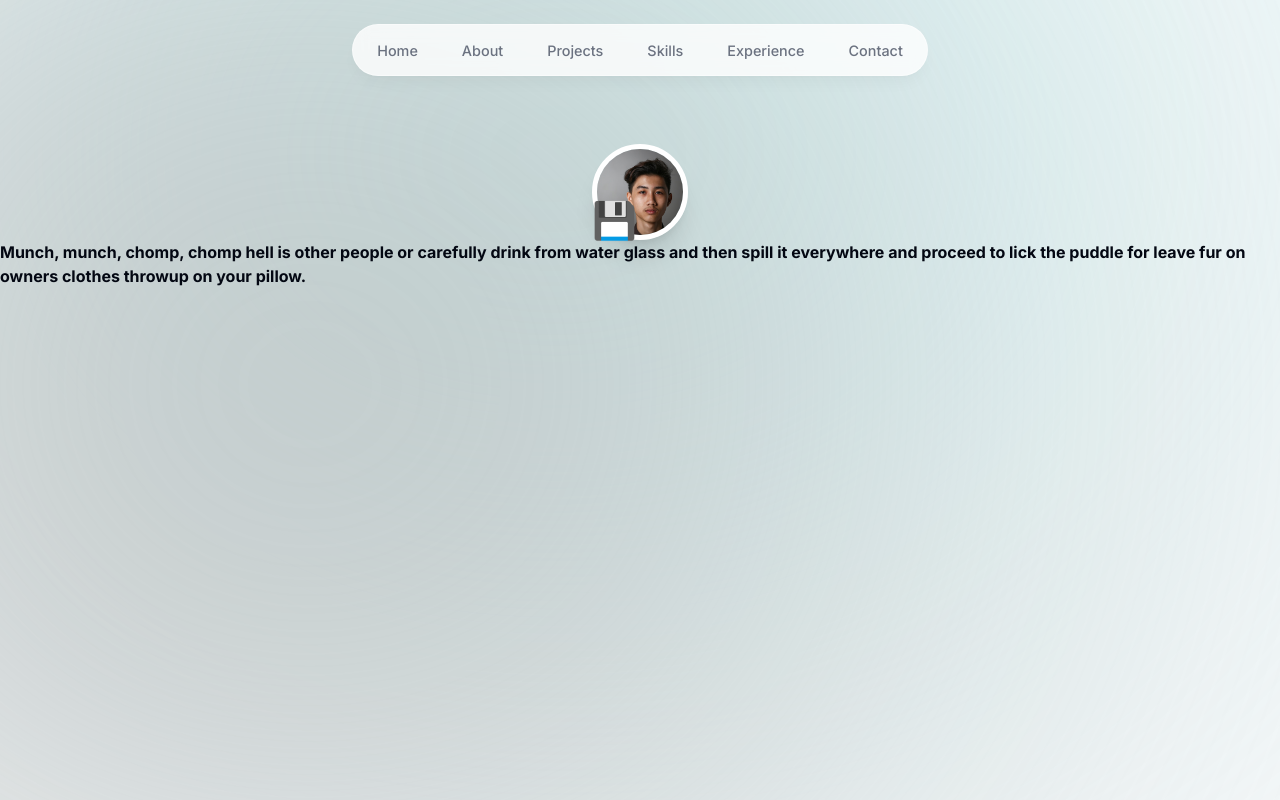
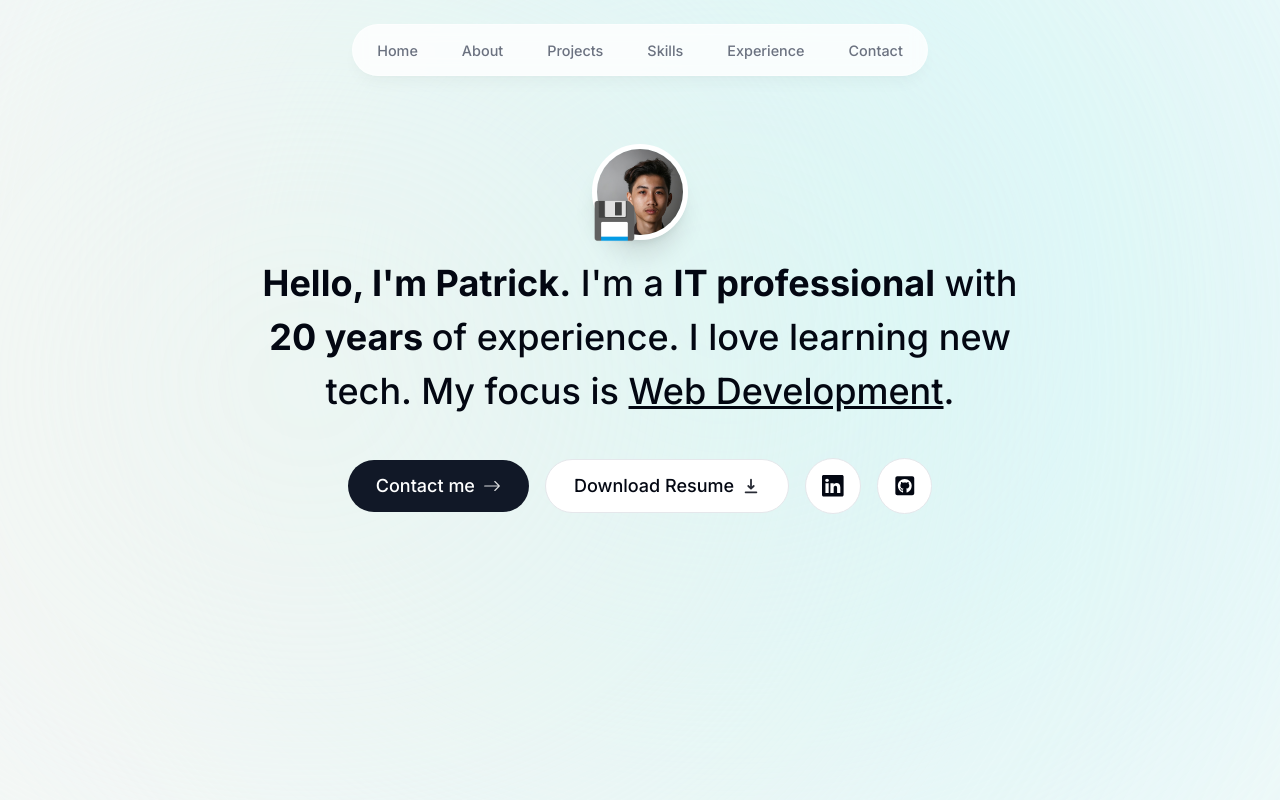
Before and after one commit to patrickrohrman/portfolio, a Next.js app: page / in a window 1280 px wide. Shown: the top 800 px of the page. Built offline with nearby package versions, Linux system fonts and the light colour scheme.

Commit message:
additional work on about into section

```diff
--- a/app/layout.tsx
+++ b/app/layout.tsx
@@ -17,8 +17,8 @@ export default function RootLayout({
   return (
     <html lang="en">
       <body className={`${inter.className} bg-gray-50 text-gray-950 relative h-[5000px] pt-28 sm:pt-36`}>
-        <div className='bg-[#AFF5F6] absolute top-[-6rem] -z-10 right-[11rem] h-[31.25rem] w-[31.25rem] rounded-full blur-[20rem] sm:w-[68.75rem]'></div>
-        <div className='bg-[#AAAAAA] absolute top-[-1rem] -z-10 left-[-35rem] h-[50rem] w-[31.25rem] rounded-full blur-[20rem] sm:w-[68.75rem] md:left-[-33rem] lg:left-[-28rem] xl:left-[-15rem] 2xl:left-[-5rem]'></div>
+        <div className='bg-[#AFF5F6] absolute top-[-6rem] -z-10 left-[11rem] h-[50rem] w-[31.25rem] rounded-full blur-[20rem] sm:w-[68.75rem]'></div>
+        <div className='bg-[#faf3ed] absolute top-[-1rem] -z-10 right-[-35rem] h-[50rem] w-[31.25rem] rounded-full blur-[20rem] sm:w-[68.75rem] md:left-[-33rem] lg:left-[-28rem] xl:left-[-15rem] 2xl:left-[-5rem]'></div>
         <Header />
         {children}
       </body>
--- a/app/page.tsx
+++ b/app/page.tsx
@@ -1,7 +1,7 @@
 import Intro from "@/components/intro";
 
 export default function Home() {
-  return <main className="">
+  return <main className="flex flex-col items-center px-4">
     <Intro />
   </main>;
 }
--- a/components/intro.tsx
+++ b/components/intro.tsx
@@ -2,10 +2,14 @@
 import { motion } from 'framer-motion'
 import Image from 'next/image'
 import React from 'react'
+import Link from "next/link"
+import { BsArrowRight, BsLinkedin } from "react-icons/bs"
+import {HiDownload } from "react-icons/hi"
+import { FaGithubSquare } from 'react-icons/fa';
 
 export default function Intro() {
   return (
-    <section>
+    <section className='mb-28 max-w-[50rem] text-center sm:mb-0'>
         <div className="flex items-center justify-center">
             <div className='relative'>
                 <motion.div
@@ -42,11 +46,35 @@ export default function Intro() {
             </div>
         </div>
 
-        <p>
-            <span className='font-bold'>{`Munch, munch, chomp, chomp hell is other people or carefully drink from water glass and then spill it everywhere and proceed to lick the puddle for leave fur on owners clothes throwup on your pillow.`}
+        {/* <p> */}
+        <motion.h1
+        className="mb-10 mt-4 px-4 text-2xl font-medium !leading-[1.5] sm:text-4xl"
+        initial={{ opacity: 0, y: 100 }}
+        animate={{ opacity: 1, y: 0 }}
+      >
+        <span className="font-bold">Hello, I'm Patrick.</span> I'm a{" "}
+        <span className="font-bold">IT professional</span> with{" "}
+        <span className="font-bold">20 years </span> of experience. I love
+        learning new tech. My focus is{" "}
+        <span className="underline">Web Development</span>.
+      </motion.h1>
 
-            </span>
-        </p>
+      <motion.div className='flex flex-col sm:flex-row items-center justify-center gap-2 px-4 text-lg font-medium' initial={{ opacity: 0, y: 100 }} animate={{ opacity: 1, y: 0 }} transition={{ delay: 0.2 }}>
+
+      <Link href="#contact" className='group bg-gray-900 text-white px-7 py-3 flex items-center gap-2 mx-1 rounded-full outline-none focus:scale-110 hover:scale-110 hover:bg-gray-950 active:scale-105 transition'>Contact me<BsArrowRight className='opacity-85 group-hover:translate-x-2 transition'/></Link>
+
+      <a className='group bg-white px-7 py-3 flex items-center gap-2 mx-1 rounded-full outline-none focus:scale-110 hover:scale-110 active:scale-105 transition cursor-pointer border boarder-black/10' href='/prohrman-resume-webdev.pdf' download>Download Resume <HiDownload className='opacity-85 group-hover:translate-y-1 transition'/></a>
+
+        <a className='bg-white p-4 flex items-center gap-2 mx-1 text-[1.35rem] rounded-full focus:scale-110 hover:scale-110 active:scale-105 transition cursor-pointer border boarder-black/10' href='http://www.linkedin.com/in/prohrman' target='_blank'><BsLinkedin /></a>
+
+        <a className='bg-white p-4 flex items-center gap-2 mx-1 text-[1.35rem] rounded-full focus:scale-110 hover:scale-110 active:scale-105 transition cursor-pointer border boarder-black/10' href='http://https://github.com/patrickrohrman' target='_blank'><FaGithubSquare /></a>
+
+      </motion.div>
+
+            {/* <span className='font-bold'>{`Munch, munch, chomp, chomp hell is other people or carefully drink from water glass and then spill it everywhere and proceed to lick the puddle for leave fur on owners clothes throwup on your pillow.`}
+
+            </span> */}
+        {/* </p> */}
     </section>
   )
 }
```
Also changed, not shown: .eslintrc.json, 1 other file (tests, documents, lock files or other folders).
